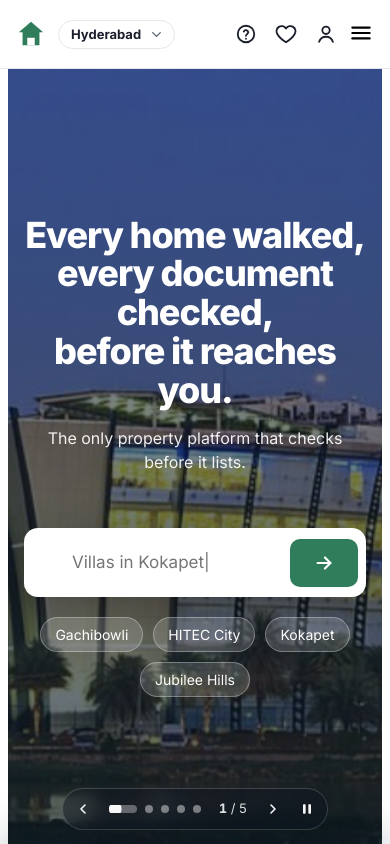
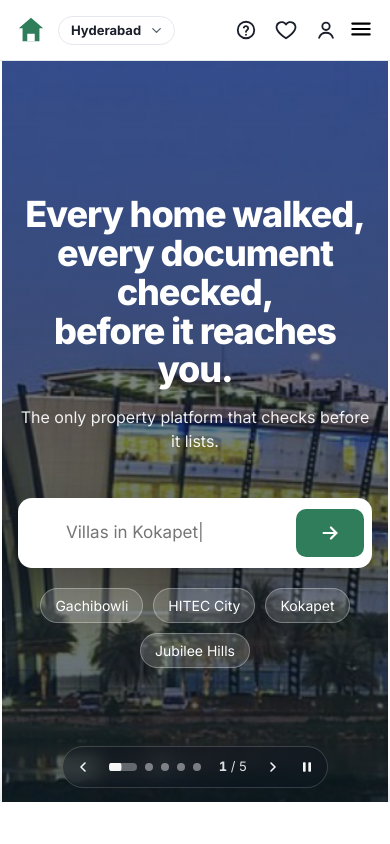
Before and after one commit to MustardPenguin/TN-React, a React (Vite) app in the folder app/: page / in a window 390 px wide. Shown: the top 844 px of the page. Built offline with nearby package versions, Linux system fonts and the light colour scheme.

Commit message:
Hero changes

```diff
--- a/app/src/components/layout/Header.css
+++ b/app/src/components/layout/Header.css
@@ -1,6 +1,6 @@
 header { position: sticky; top: 0; z-index: 50; background: rgba(255,255,255,.96); backdrop-filter: blur(8px); border-bottom: 1px solid var(--border); }
 /* Logo + main links on the left; icon links and CTA pushed to the right. */
-.nav { display: flex; align-items: center; height: 68px; gap: 24px; }
+.nav { display: flex; align-items: center; height: 60px; gap: 24px; }
 .nav-links { display: flex; gap: 28px; margin-left: 16px; font-weight: 500; font-size: 15px; }
 .nav-links a:hover { color: var(--brand); }
 .nav-actions { display: flex; align-items: center; gap: 12px; margin-left: auto; }
--- a/app/src/components/sections/Hero.css
+++ b/app/src/components/sections/Hero.css
@@ -7,11 +7,11 @@
    grows to fit its content (and scrolls) instead of being squeezed.
    svh = the height with mobile browser bars showing, so it doesn't jump as
    they slide in and out. The 560px line is a fallback for older browsers. */
-.hero { position: sticky; top: var(--hero-top, 68px); isolation: isolate; overflow: hidden; display: flex; align-items: center; padding: 96px 0;
-  min-height: 560px; min-height: calc(100svh - var(--header-h));
+.hero { position: sticky; top: var(--hero-top, var(--header-h)); isolation: isolate; overflow: hidden; display: flex; align-items: center; padding: 96px 0;
+  min-height: 560px; min-height: calc(100svh - var(--header-h) - 5svh);
   background: linear-gradient(135deg, #0e7c7b, #1d3b53);
   /* White frame on the left and right; the slides sit inside it. */
-  border-inline: 2.5px solid #fff; }
+  border-inline: 4px solid #fff; }
 
 /* Slideshow: stacked image layers under a dark overlay for text contrast. */
 .hero-slides { position: absolute; inset: 0; z-index: -1; }
@@ -55,7 +55,7 @@
 .hero-tags span { background: rgba(255,255,255,.16); border: 1px solid rgba(255,255,255,.3); padding: 6px 14px; border-radius: 999px; }
 
 @media (max-width: 760px) {
-  .hero { padding: 64px 0; border-inline-width: 8px; }
+  .hero { padding: 64px 0; border-inline-width: 2px; }
   .search { padding-left: 14px; }
   .search .btn span { display: none; }
   .hero-controls { bottom: 14px; }
--- a/app/src/components/ui/CityPicker.css
+++ b/app/src/components/ui/CityPicker.css
@@ -41,7 +41,7 @@
    hanging off the pill, so it never runs off the right edge. The header is
    sticky, so a fixed position stays under it while scrolling. */
 @media (max-width: 400px) {
-  .city-menu { position: fixed; top: 74px; left: 16px; right: 16px; width: auto; max-width: none; }
+  .city-menu { position: fixed; top: calc(var(--header-h) + 6px); left: 16px; right: 16px; width: auto; max-width: none; }
 }
 
 @media (prefers-reduced-motion: reduce) {
--- a/app/src/styles/base.css
+++ b/app/src/styles/base.css
@@ -30,7 +30,7 @@ h2 { font-size: clamp(26px, 3vw, 34px); font-weight: 800; letter-spacing: -.02em
 /* Everything below the hero sits on this sheet, which slides up over the
    pinned hero (see .hero in Hero.css). `overflow: clip` rounds the corners of
    whatever section comes first without breaking sticky positioning inside. */
-.page-sheet { position: relative; z-index: 1; background: var(--bg); border-radius: 24px 24px 0 0; overflow: clip; box-shadow: 0 -14px 40px rgba(10,25,35,.22); }
+.page-sheet { position: relative; z-index: 1; background: var(--bg); border-radius: 0px 0px 0 0; overflow: clip; box-shadow: 0 -14px 40px rgba(10,25,35,.22); }
 
 /* Visually hidden but still read by screen readers. */
 .sr-only { position: absolute; width: 1px; height: 1px; padding: 0; margin: -1px; overflow: hidden; clip: rect(0 0 0 0); white-space: nowrap; border: 0; }
--- a/app/src/styles/tokens.css
+++ b/app/src/styles/tokens.css
@@ -13,5 +13,5 @@
   --shadow: 0 1px 3px rgba(16,24,40,.08), 0 4px 14px rgba(16,24,40,.06);
   --shadow-hover: 0 8px 28px rgba(16,24,40,.14);
   --max: 1200px;
-  --header-h: 69px; /* .nav 68px + 1px border (Header.css) */
+  --header-h: 61px; /* .nav 60px + 1px border (Header.css); update both together */
 }
```
